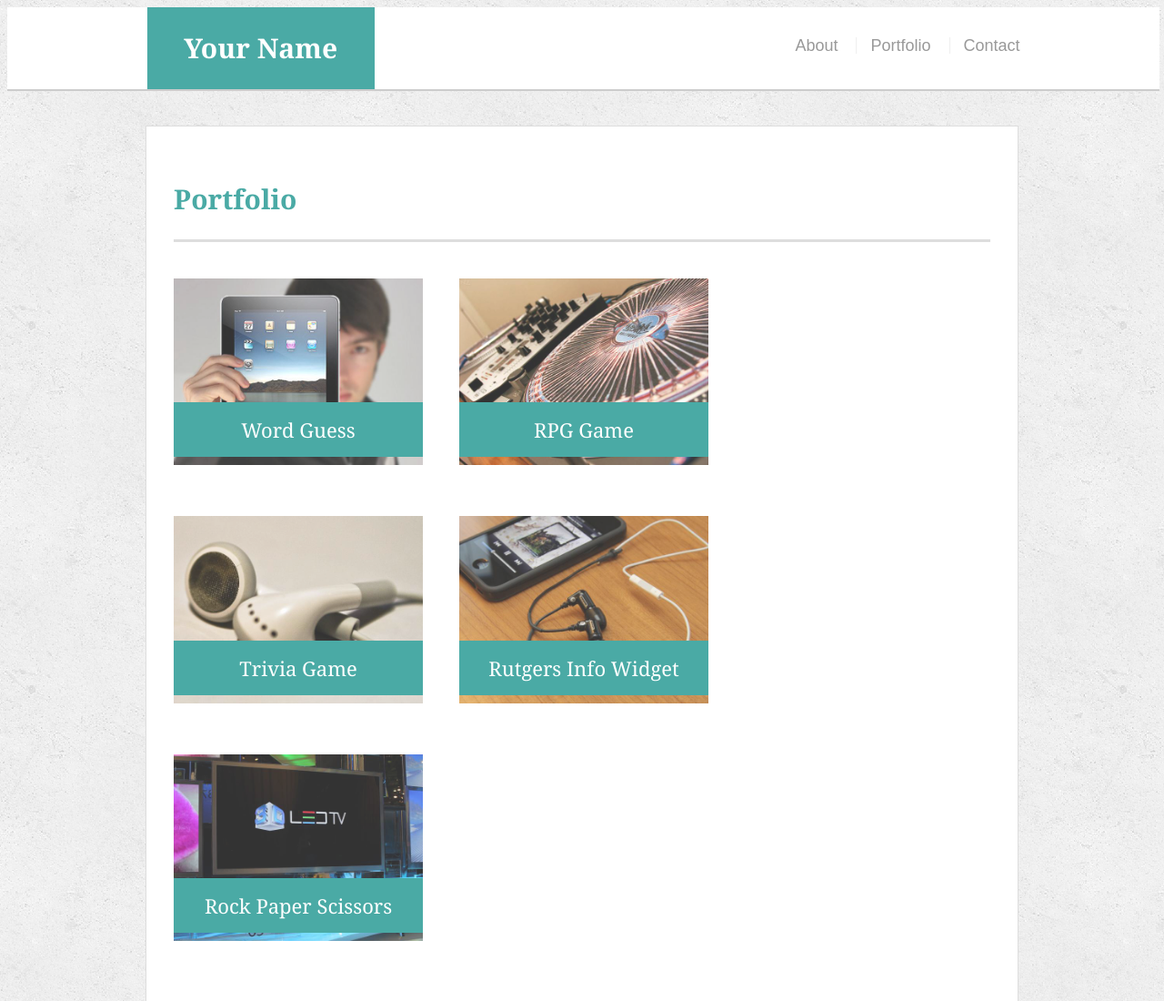
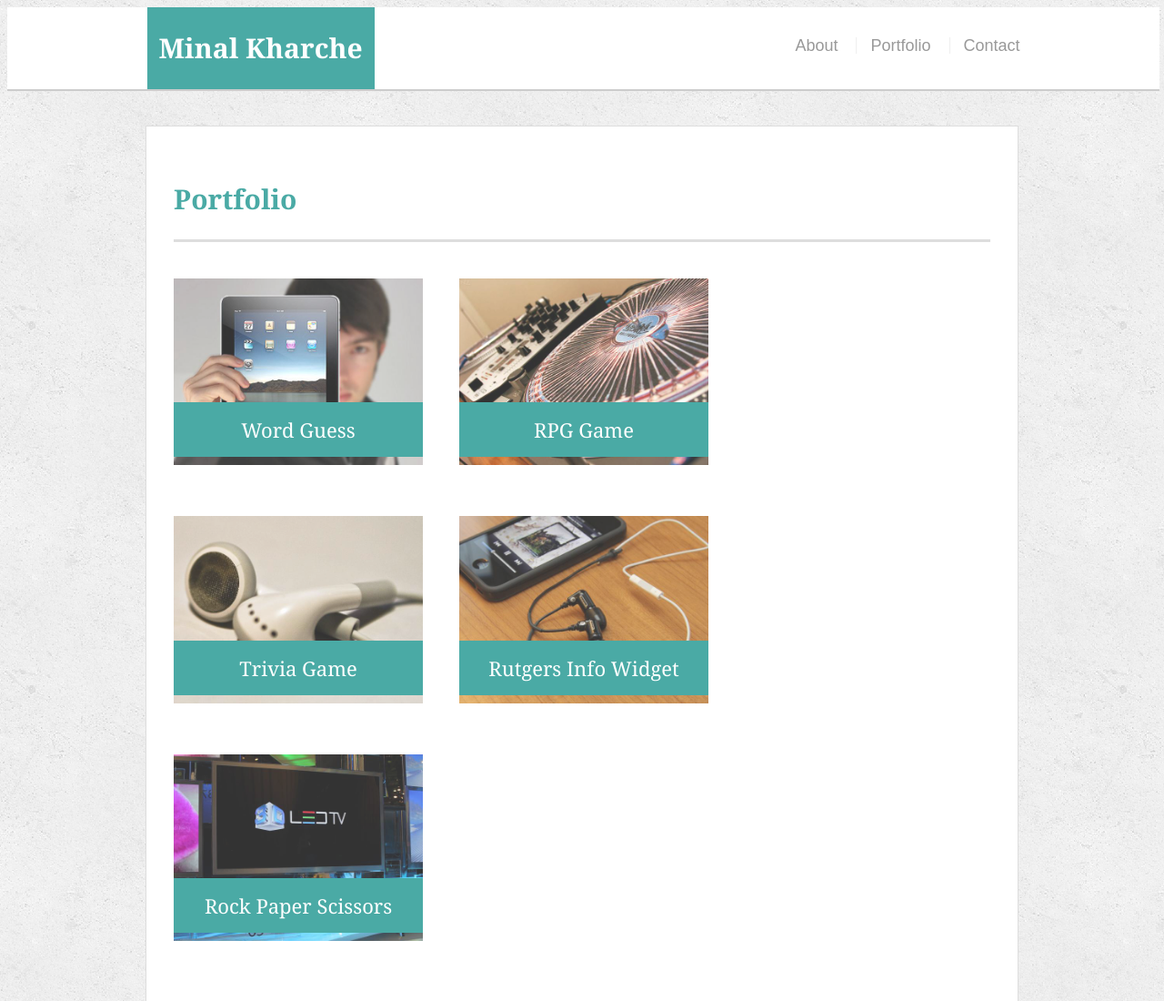
Before and after one commit to minalk24/Responsive-Portfolio, a plain HTML site: page portfolio.html in a window 1280 px wide. Shown: the top 1100 px of the page at 91% size. Drawn offline with Linux system fonts and the light colour scheme.

```diff
--- a/portfolio.html
+++ b/portfolio.html
@@ -3,7 +3,7 @@
 
 <head>
   <meta charset="UTF-8">
-  <title>Portfolio | Your Name</title>
+  <title>Portfolio | Minal Kharche</title>
   <link rel="stylesheet" type="text/css" href="assets/css/style.css">
   <meta name="viewport" content="width=device-width, initial scale=1">
 </head>
@@ -12,7 +12,7 @@
 
   <header id="masthead">
     <div class="container">
-      <a href="index.html" id="logo">Your Name</a>
+      <a href="index.html" id="logo">Minal Kharche</a>
       <nav id="responsive-nav">
         <a href="index.html">About</a>
         <a href="portfolio.html">Portfolio</a>
```
